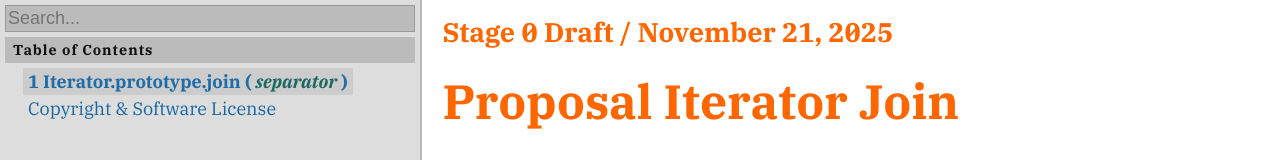
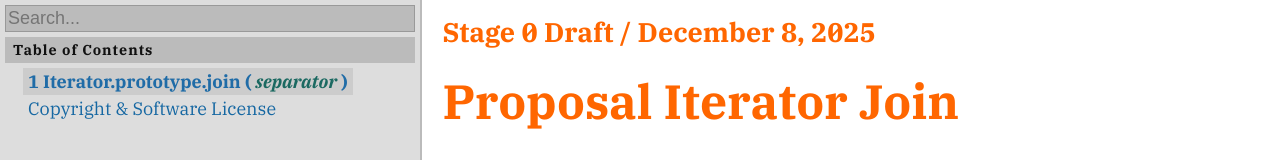
Before and after one commit to bakkot/proposal-iterator-join, a plain HTML site: page index.html in a window 1280 px wide. Shown: the top 160 px of the page. Drawn offline with nearby package versions, Linux system fonts and the light colour scheme.

Commit message:
Deploying to gh-pages from @ tc39/proposal-iterator-join@c1498da49d963972b5f6bd286e17f129193485e4 🚀

```diff
--- a/index.html
+++ b/index.html
@@ -47,7 +47,7 @@
 </ul></div><div id="menu-toggle"><svg xmlns="http://www.w3.org/2000/svg" style="width:100%; height:100%; stroke:currentColor" viewBox="0 0 120 120" width="54" height="54">
       <title>Menu</title>
       <path stroke-width="10" stroke-linecap="round" d="M30,60 h60  M30,30 m0,5 h60  M30,90 m0,-5 h60"></path>
-    </svg></div><div id="menu-spacer" class="menu-spacer"></div><div id="menu"><div id="menu-search"><input type="text" id="menu-search-box" placeholder="Search..."><div id="menu-search-results" class="inactive"></div></div><div id="menu-pins"><div class="menu-pane-header">Pins<button class="unpin-all">clear</button></div><ul id="menu-pins-list"></ul></div><div class="menu-pane-header">Table of Contents</div><div id="menu-toc"><ol class="toc"><li><span class="item-toggle-none"></span><a href="#sec-iterator.prototype.join" title="Iterator.prototype.join ( separator )"><span class="secnum">1</span> Iterator.prototype.join ( <var>separator</var> )</a></li><li><span class="item-toggle-none"></span><a href="#sec-copyright-and-software-license" title="Copyright &amp; Software License">Copyright &amp; Software License</a></li></ol></div></div><div id="spec-container"><h1 class="version">Stage 0 Draft / November 21, 2025</h1><h1 class="title">Proposal Iterator Join</h1>
+    </svg></div><div id="menu-spacer" class="menu-spacer"></div><div id="menu"><div id="menu-search"><input type="text" id="menu-search-box" placeholder="Search..."><div id="menu-search-results" class="inactive"></div></div><div id="menu-pins"><div class="menu-pane-header">Pins<button class="unpin-all">clear</button></div><ul id="menu-pins-list"></ul></div><div class="menu-pane-header">Table of Contents</div><div id="menu-toc"><ol class="toc"><li><span class="item-toggle-none"></span><a href="#sec-iterator.prototype.join" title="Iterator.prototype.join ( separator )"><span class="secnum">1</span> Iterator.prototype.join ( <var>separator</var> )</a></li><li><span class="item-toggle-none"></span><a href="#sec-copyright-and-software-license" title="Copyright &amp; Software License">Copyright &amp; Software License</a></li></ol></div></div><div id="spec-container"><h1 class="version">Stage 0 Draft / December 8, 2025</h1><h1 class="title">Proposal Iterator Join</h1>
 
 <div id="metadata-block">
   <h1>Contributing to this Proposal</h1>
```
